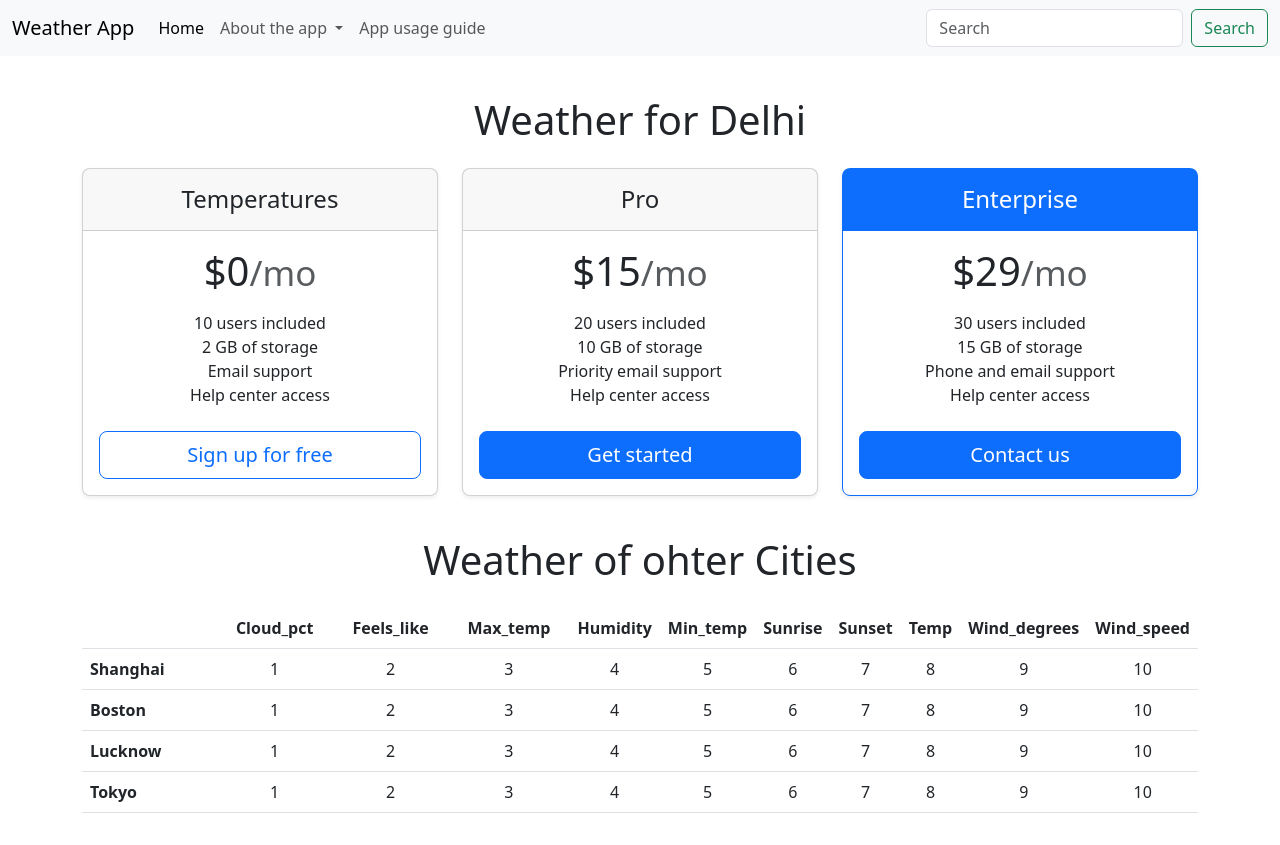
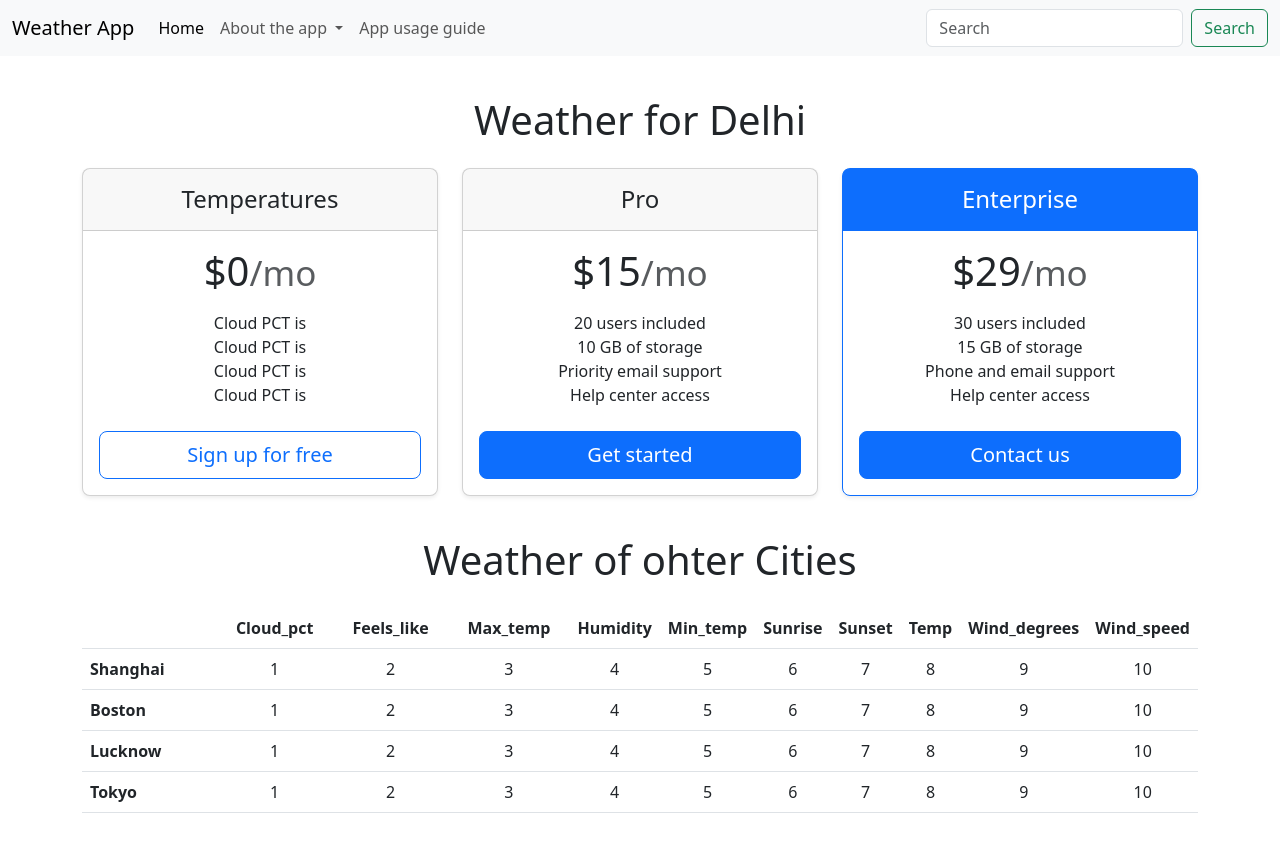
Before and after one commit to akshitchowdhury/weather_app, a plain HTML site: page Weather app/index.html in a window 1280 px wide. Drawn offline with nearby package versions, Linux system fonts and the light colour scheme; no server answers.

Commit message:
Add files via upload

```diff
--- a/Weather app/index.html
+++ b/Weather app/index.html
@@ -58,10 +58,10 @@
               <div class="card-body">
                 <h1 class="card-title pricing-card-title">$0<small class="text-body-secondary fw-light">/mo</small></h1>
                 <ul class="list-unstyled mt-3 mb-4">
-                  <li>10 users included</li>
-                  <li>2 GB of storage</li>
-                  <li>Email support</li>
-                  <li>Help center access</li>
+                  <li>Cloud PCT is <span id=""></span></li>
+                  <li>Cloud PCT is <span id=""></span></li>
+                  <li>Cloud PCT is <span id=""></span></li>
+                  <li>Cloud PCT is <span id=""></span></li>
                 </ul>
                 <button type="button" class="w-100 btn btn-lg btn-outline-primary">Sign up for free</button>
               </div>
```
